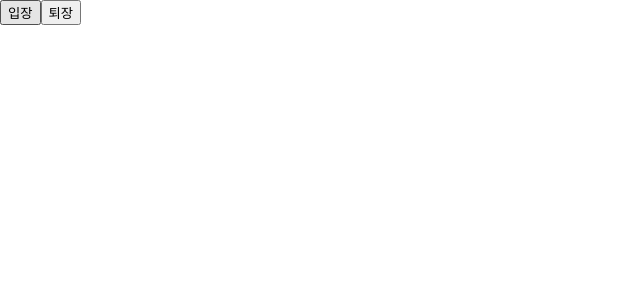
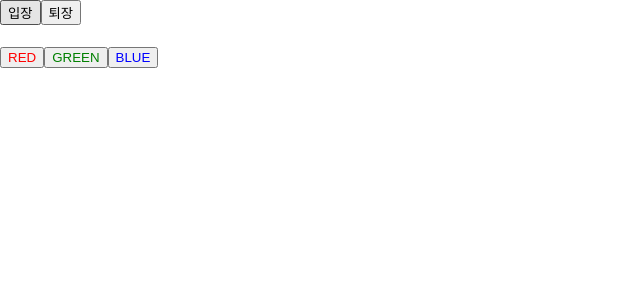
Before and after one commit to JiannKim/hello-react, a React (Create React App) app: page / in a window 1280 px wide. Shown: the top 300 px of the page, without its empty margins (0-640 px from the left). Built offline with nearby package versions, Linux system fonts and the light colour scheme.

Commit message:
:memo: 3장 컴포넌트 - 3.4 state
3.4.2.3 한 컴포넌트에서 useState 여러번사용하기

```diff
--- a/src/Say.js
+++ b/src/Say.js
@@ -21,11 +21,23 @@
   const onClickEnter = () => setMessage('안녕하세요.');
   const onClickLeave = () => setMessage('안녕히 가세요.');
 
+  // 3.4.2.3 한 컴포넌트에서 useState 여러 번 사용하기
+  const [color, setColor] = useState('black');
+
   return (
     <div>
       <button onClick={onClickEnter}>입장</button>
       <button onClick={onClickLeave}>퇴장</button>
-      <h1>{message}</h1>
+      <h1 style={{ color }}>{message}</h1>
+      <button style={{ color: 'red' }} onClick={() => setColor('red')}>
+        RED
+      </button>
+      <button style={{ color: 'green' }} onClick={() => setColor('green')}>
+        GREEN
+      </button>
+      <button style={{ color: 'blue' }} onClick={() => setColor('blue')}>
+        BLUE
+      </button>
     </div>
   );
 };
```
